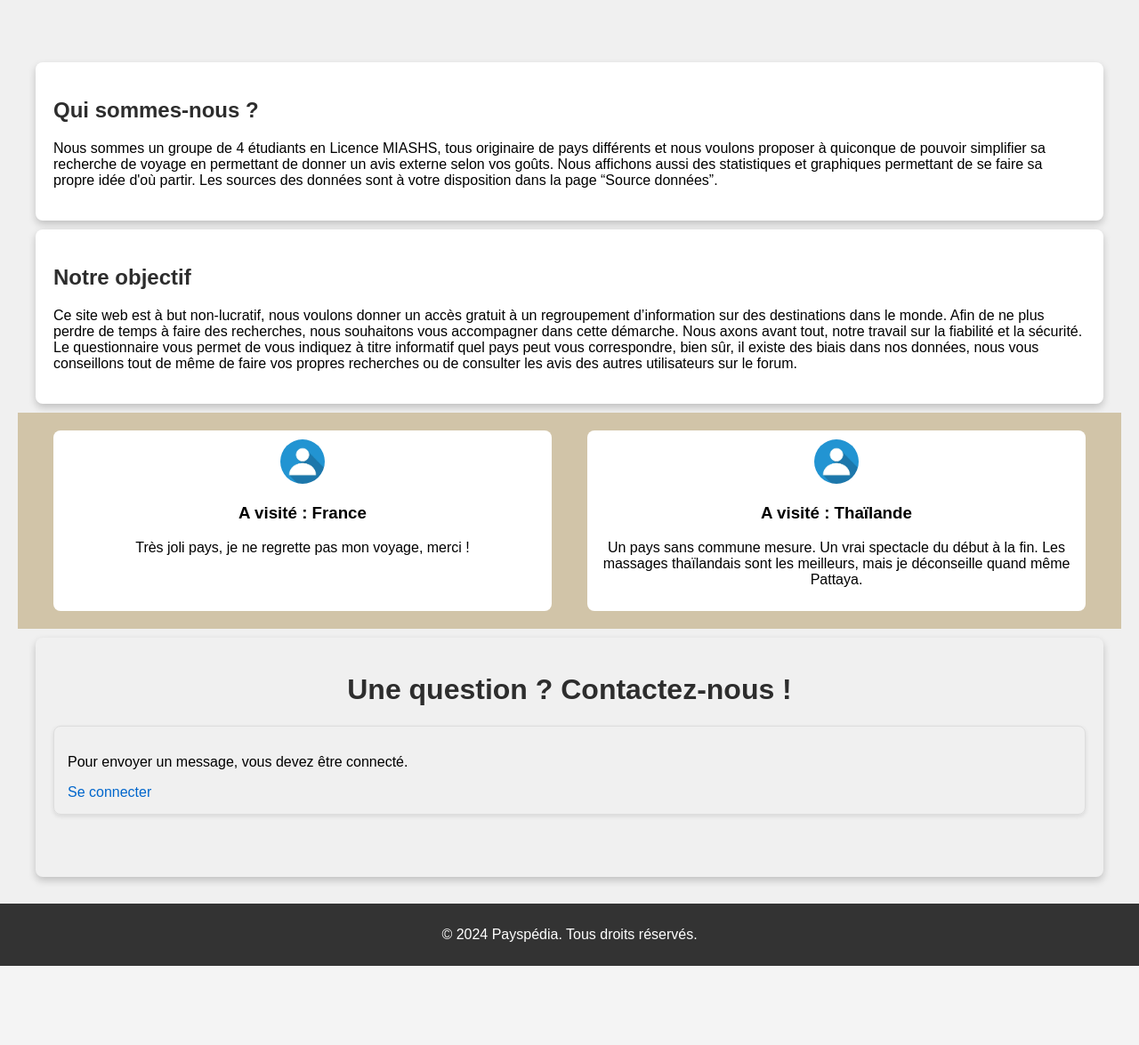
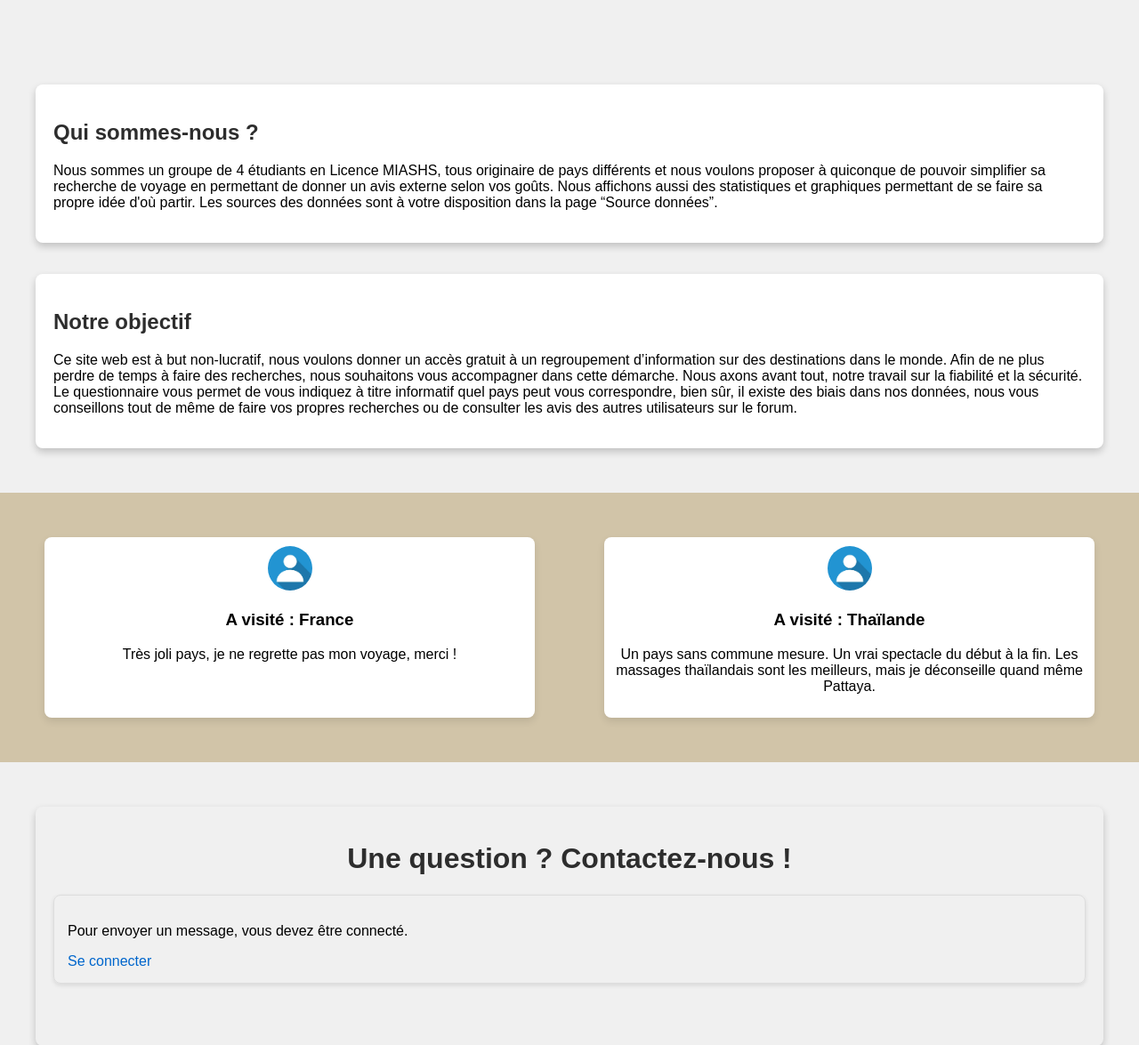
Before and after one commit to Sublax/Projet-Gestion-de-Projet, a PHP site: page / in a window 1280 px wide. Shown: the part 870-2045 px from the top of the page at 89% size. Before the commit the page ends 1956 px from the top, so only its background shows below. Run offline with PHP 8.4, Linux system fonts and the light colour scheme.

Commit message:
Modification styles css pour index

```diff
--- a/pageweb/styles/styles.css
+++ b/pageweb/styles/styles.css
@@ -161,7 +161,7 @@ body {
 .section {
     padding: 20px;
     background-color: white;
-    margin: 10px 20px;
+    margin: 35px 20px;
     border-radius: 8px;
     box-shadow: 0 4px 8px rgba(0, 0, 0, 0.2);
     transition: background-color 0.3s ease, box-shadow 0.3s ease; /* Suaviza la transición */
@@ -173,9 +173,15 @@ body {
 }
 .testimonial-section {
     display: flex;
-    justify-content: space-around;
+    justify-content: space-between; /* Répartit les éléments enfants */
     background-color: #d1c4a8;
-    padding: 20px;
+    padding: 50px;
+    margin-left: -20px;
+    margin-right: -20px; /* Compense à droite aussi */
+    width: calc(100% + 40px); /* Élargir pour compenser les marges */
+    box-sizing: border-box;
+    margin-top: 50px;
+    margin-bottom: 50px;
 }
 .testimonial {
     width: 45%;
@@ -183,6 +189,8 @@ body {
     padding: 10px;
     border-radius: 8px;
     text-align: center;
+    box-shadow: 0 4px 8px rgba(0, 0, 0, 0.1);
+
 }
 .testimonial:hover {
     background-color: #f0f0f0; /* Cambia el color de fondo al pasar el ratón */
```
